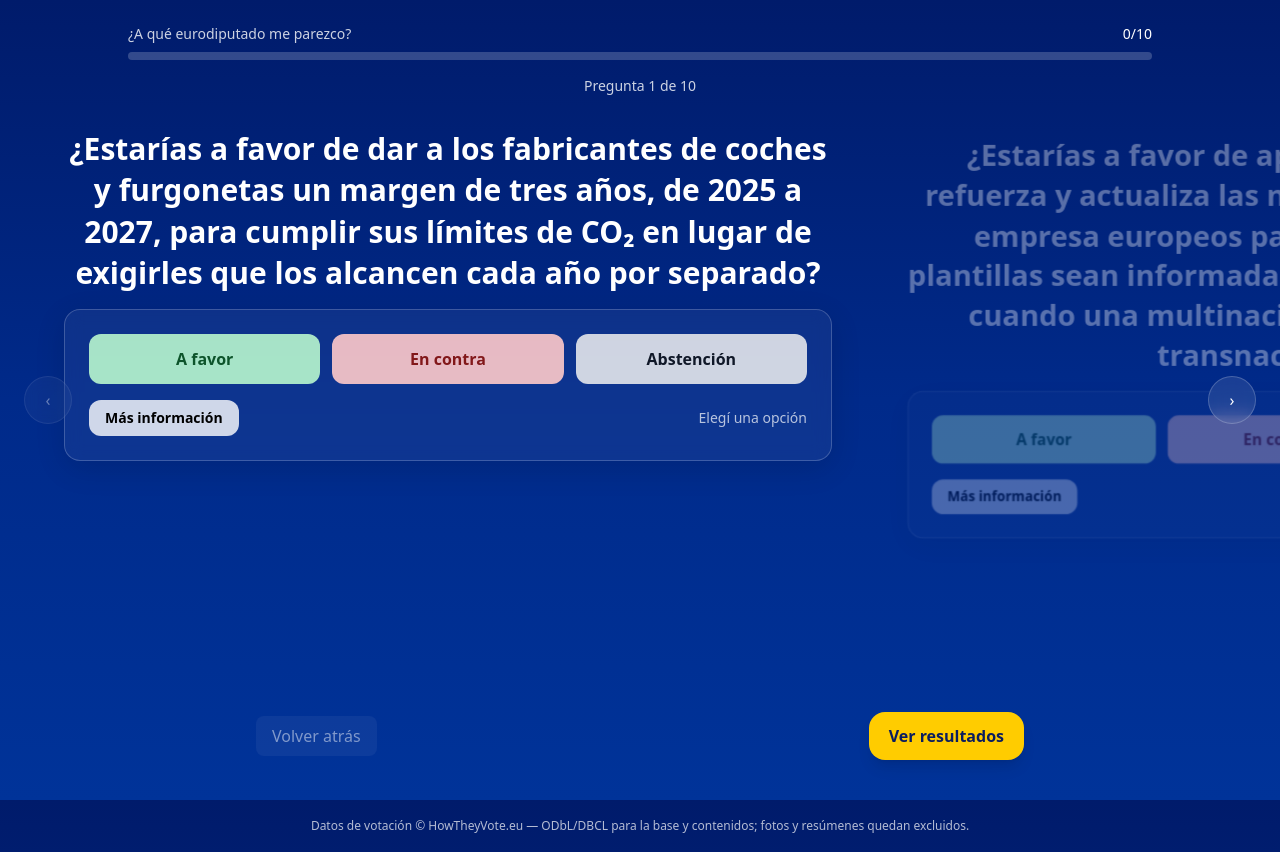
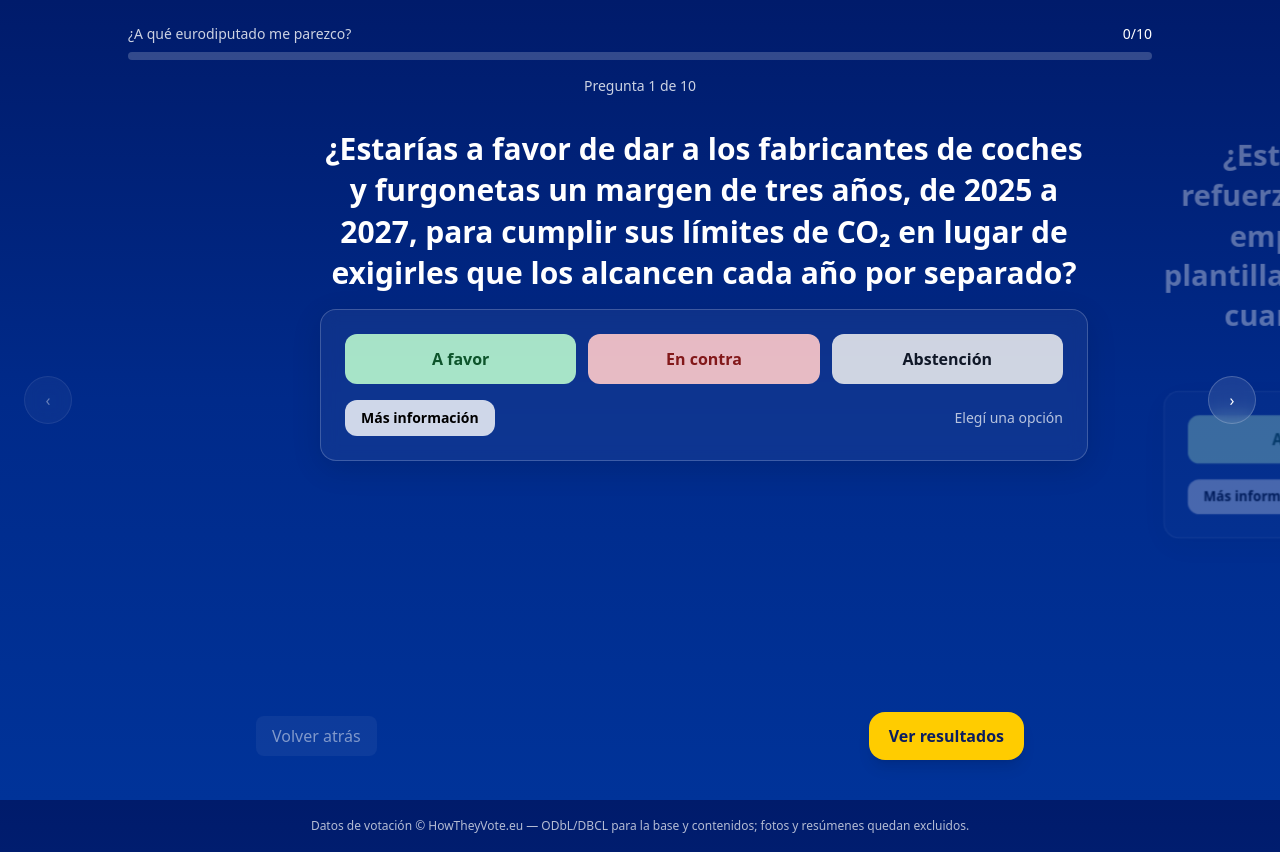
Before and after one commit to jdiegots1/mep-match, a Next.js app: page /quiz in a window 1280 px wide. Built offline with nearby package versions, Linux system fonts and the light colour scheme.

Commit message:
feat: quiz con resultados (foto+grupo) y scripts de datos

```diff
--- a/src/app/quiz/page.tsx
+++ b/src/app/quiz/page.tsx
@@ -1,6 +1,6 @@
 "use client";
 
-import { useCallback, useEffect, useMemo, useState } from "react";
+import { useCallback, useEffect, useMemo, useRef, useState } from "react";
 import type { Matrix } from "@/lib/similarity";
 import { scoreMembers } from "@/lib/similarity";
 import useEmblaCarousel from "embla-carousel-react";
@@ -58,18 +58,52 @@ export default function QuizPage() {
   const [choices, setChoices] = useState<Record<string, number>>({});
   const [mode, setMode] = useState<Mode>("coverage");
 
-  // Carrusel
+  // ---- Embla + viewport ref para medir ancho
+  const viewportRef = useRef<HTMLDivElement | null>(null);
+  // callback para pasar a Embla y guardar la referencia de viewport
   const [emblaRef, emblaApi] = useEmblaCarousel({
     loop: false,
-    align: "center",
+    // con spacers, usamos start
+    align: "start",
     containScroll: "trimSnaps",
     inViewThreshold: 0.6,
     skipSnaps: false,
     startIndex: 0,
   });
 
+  // “bridge” ref: asigna al mismo tiempo emblaRef y viewportRef
+  const setViewport = useCallback(
+    (el: HTMLDivElement | null) => {
+      viewportRef.current = el;
+      emblaRef(el);
+    },
+    [emblaRef]
+  );
+
   const [index, setIndex] = useState(0);
   const total = questions.length;
+
+  // ---- spacing dinámico para centrar 1ª y última
+  const [sidePad, setSidePad] = useState(0);
+  // Config de slide: misma que en clase w-[86vw] max-w-3xl (48rem = 768px)
+  const SLIDE_VW = 0.86;
+  const SLIDE_MAX_PX = 768; // 48rem
+
+  const recalcSidePad = useCallback(() => {
+    const vp = viewportRef.current;
+    if (!vp) return;
+    const vpW = vp.clientWidth || window.innerWidth;
+    const slideW = Math.min(vpW * SLIDE_VW, SLIDE_MAX_PX);
+    const pad = Math.max((vpW - slideW) / 2, 0);
+    setSidePad(pad);
+  }, []);
+
+  useEffect(() => {
+    recalcSidePad();
+    const onResize = () => recalcSidePad();
+    window.addEventListener("resize", onResize);
+    return () => window.removeEventListener("resize", onResize);
+  }, [recalcSidePad]);
 
   // UI / resultados
   const [entered, setEntered] = useState(false);
@@ -139,18 +173,23 @@ export default function QuizPage() {
   useEffect(() => {
     if (!emblaApi) return;
     emblaApi.on("select", () => onSelect(emblaApi));
-    emblaApi.on("reInit", () => onSelect(emblaApi));
-    // centrar 1ª slide al montar (y tras el siguiente frame)
+    emblaApi.on("reInit", () => {
+      recalcSidePad();
+      onSelect(emblaApi);
+    });
+    // ir al inicio sin animación
     emblaApi.scrollTo(0, true);
+    // doble tick por si faltan cálculos de layout
     setTimeout(() => emblaApi.scrollTo(0, true), 0);
-  }, [emblaApi, onSelect]);
+  }, [emblaApi, onSelect, recalcSidePad]);
 
   // Re-centrar al tener slides
   useEffect(() => {
     if (!emblaApi || total === 0) return;
+    recalcSidePad();
     emblaApi.reInit();
     requestAnimationFrame(() => emblaApi.scrollTo(0, true));
-  }, [emblaApi, total]);
+  }, [emblaApi, total, recalcSidePad]);
 
   // Navegación determinista
   const goTo = useCallback(
@@ -205,7 +244,8 @@ export default function QuizPage() {
   const mepById = (id: string) => members.find((m) => m.id === id);
   const mepName = (id: string) => mepById(id)?.name || id;
   const mepGroup = (id: string) => mepById(id)?.group || "—";
-  const mepImage = (id: string) => mepById(id)?.image ?? mepById(id)?.photo ?? null;
+  const mepImage = (id: string) =>
+    mepById(id)?.image ?? mepById(id)?.photo ?? null;
 
   if (!total) {
     return (
@@ -280,18 +320,23 @@ export default function QuizPage() {
               ›
             </button>
 
-            {/* Viewport Embla (full-bleed con padding lateral para centrar 1ª slide) */}
+            {/* Viewport Embla (full-bleed). Sin paddings externos ni márgenes negativos. */}
             <div
-              className="overflow-hidden px-6 md:px-10 lg:px-16"
+              className="overflow-hidden"
               style={{
                 width: "100vw",
                 marginLeft: "calc(50% - 50vw)",
                 marginRight: "calc(50% - 50vw)",
               }}
-              ref={emblaRef}
+              ref={setViewport}
             >
-              {/* Contenedor CON gap (no márgenes negativos) */}
+              {/* Track con gap; añadimos spacers dinámicos */}
               <div className="flex items-stretch gap-10 md:gap-16 py-4">
+                {/* Spacer izquierdo */}
+                <div
+                  aria-hidden
+                  style={{ flex: `0 0 ${sidePad}px` }}
+                />
                 {questions.map((q, idx) => {
                   const active = idx === index;
                   const answered = choices[q.id] !== undefined;
@@ -335,7 +380,6 @@ export default function QuizPage() {
                           })}
                         </div>
 
-                        {/* Fila inferior: “Más información” + aviso de edición */}
                         <div className="mt-4 flex items-center justify-between gap-3">
                           <InfoDialog q={q} />
                           <div className="text-xs md:text-sm opacity-70">
@@ -346,6 +390,11 @@ export default function QuizPage() {
                     </div>
                   );
                 })}
+                {/* Spacer derecho */}
+                <div
+                  aria-hidden
+                  style={{ flex: `0 0 ${sidePad}px` }}
+                />
               </div>
             </div>
 
@@ -406,9 +455,8 @@ export default function QuizPage() {
                 <p className="text-center opacity-80">Responde al menos 5 preguntas para calcular afinidad.</p>
               )}
 
-              <div className="transition-opacity duration-200 opacity-100">
-                {/* ... tarjetas de resultados tal cual ... */}
-              </div>
+              {/* Aquí mantén tus tarjetas de resultados como las tenías */}
+              <div className="transition-opacity duration-200 opacity-100"></div>
 
               <div className="mt-6 flex items-center justify-between">
                 <button
```
